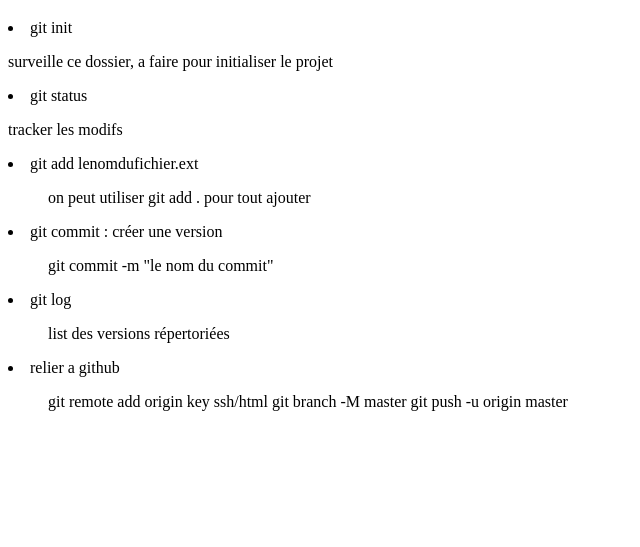
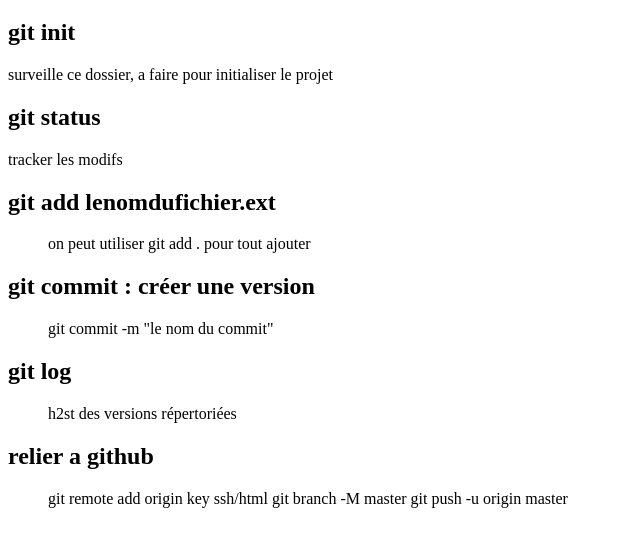
Before and after one commit to timoogo/github-training, a plain HTML site: page index.html in a window 1280 px wide. Shown: the part 61-608 px from the top of the page, without its empty margins (0-640 px from the left). Drawn offline with Linux system fonts and the light colour scheme.

```diff
--- a/index.html
+++ b/index.html
@@ -7,22 +7,22 @@
 </head>
 <body>
     <h1>Introduction à git</h1>
-    <li>git init</li>
+    <h2>git init</h2>
     <p>surveille ce dossier, a faire pour initialiser le projet</p>
 
-    <li>git status</li>
+    <h2>git status</h2>
     <p>tracker les modifs</p>
 
-    <li>git add lenomdufichier.ext </li>
+    <h2>git add lenomdufichier.ext </h2>
         <ol>on peut utiliser git add . pour tout ajouter</ol>
 
-    <li>git commit : créer une version</li>
+    <h2>git commit : créer une version</h2>
         <ol> git commit -m "le nom du commit"</ol>
 
-    <li>git log</li>
-        <ol>list des versions répertoriées </ol>
+    <h2>git log</h2>
+        <ol>h2st des versions répertoriées </ol>
 
-    <li>relier a github</li>
+    <h2>relier a github</h2>
         <ol> git remote add origin key ssh/html
             git branch -M master
             git push -u origin master</ol>
```
